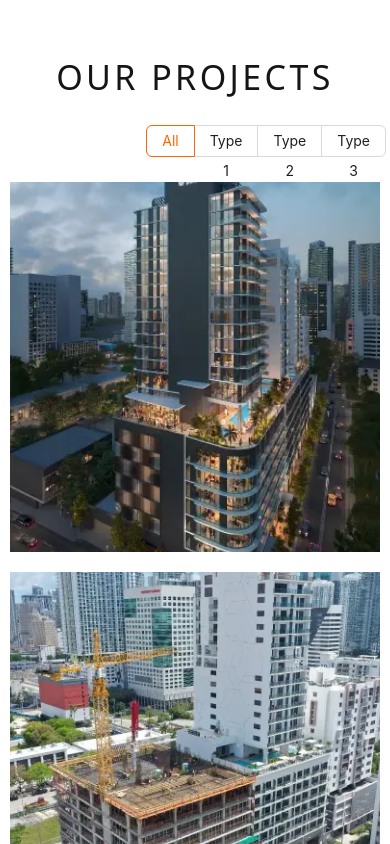
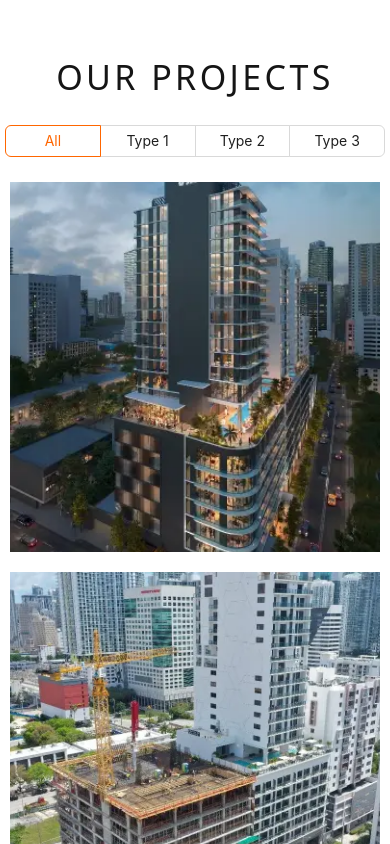
Before and after one commit to Yoryoboy/asm-website, a React (Vite) app: page / in a window 390 px wide. Shown: the part 2640-3484 px from the top of the page. Built offline with nearby package versions, Linux system fonts and the light colour scheme.

Commit message:
Enhance Gallery layout: add container styling; improve CSS for filter responsiveness and overall visual consistency

```diff
--- a/src/components/Gallery.jsx
+++ b/src/components/Gallery.jsx
@@ -17,7 +17,7 @@ function Gallery() {
   };
 
   return (
-    <section>
+    <section className={styles.galleryContainer}>
       <div className={styles.galleryFilter}>
         <RadioButtons onFilterChange={handleFilterChange} />
       </div>
--- a/src/components/Gallery.module.css
+++ b/src/components/Gallery.module.css
@@ -1,3 +1,7 @@
+.galleryContainer {
+  min-height: 850px;
+}
+
 .gallery {
   display: grid;
   grid-template-columns: repeat(3, auto);
@@ -13,10 +17,21 @@
   .gallery {
     grid-template-columns: repeat(2, auto);
   }
+
+  .galleryFilter {
+    width: 60%;
+    margin: 15px auto;
+  }
 }
 
-@media (max-width: 700px) {
+@media (max-width: 400px) {
   .gallery {
     grid-template-columns: auto;
   }
+
+  .galleryFilter {
+    width: 100%;
+    margin: 15px 0;
+    padding: 0 5px;
+  }
 }
```
